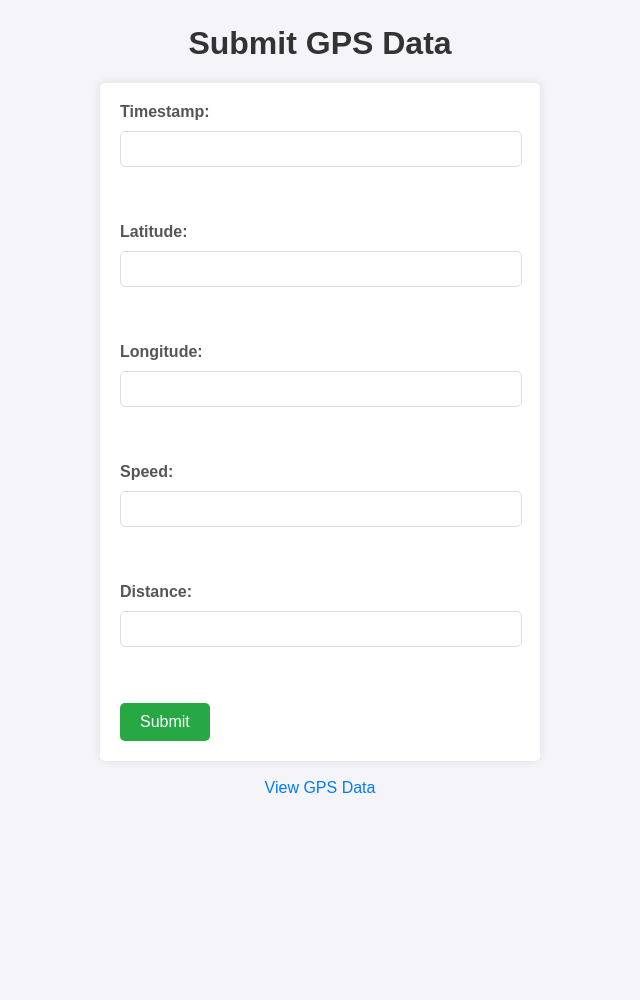
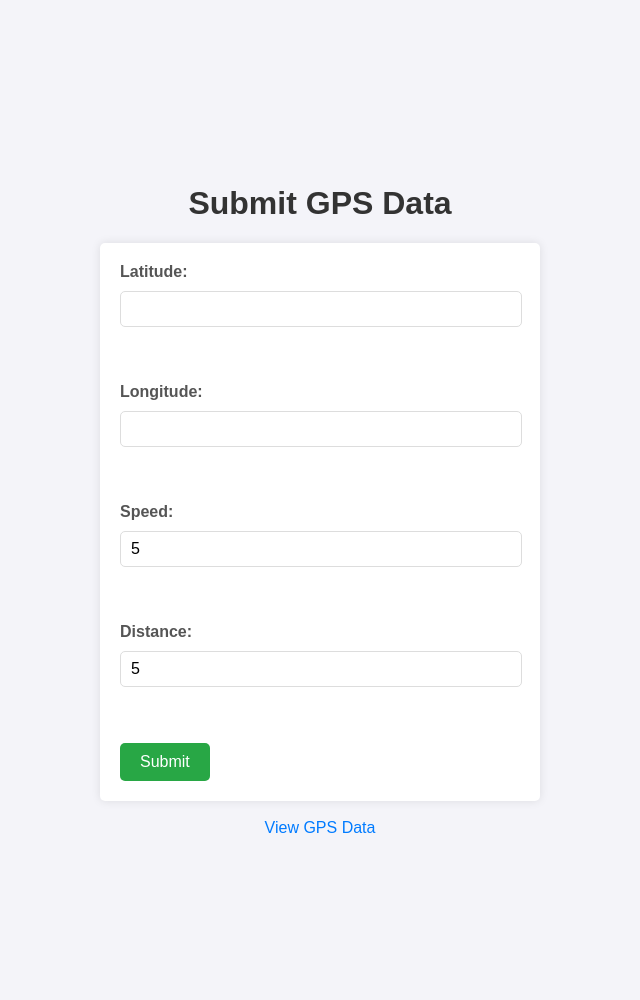
Before and after one commit to bhavesh3323/Flask, a Flask app: page /gps in a window 1280 px wide. Shown: the whole page, without its empty margins (320-960 px from the left). Before the commit the page ends 793 px from the top, so only its background shows below. Run offline with Flask 3, Linux system fonts and the light colour scheme.

Commit message:
added code

```diff
--- a/app.py
+++ b/app.py
@@ -1,5 +1,7 @@
-from flask import Flask, request, jsonify, render_template, redirect, url_for
+from flask import Flask, request, render_template, redirect, url_for
 import sqlite3
+from datetime import datetime
+import folium
 
 app = Flask(__name__)
 
@@ -22,7 +24,7 @@ conn.commit()
 def receive_gps_data():
     if request.method == 'POST':
         data = request.form  # For form data
-        timestamp = data['timestamp']
+        timestamp = datetime.now().strftime('%Y-%m-%d %H:%M:%S')  # Generate current timestamp
         latitude = data['latitude']
         longitude = data['longitude']
         speed = data['speed']
@@ -46,5 +48,23 @@ def show_gps_data():
     gps_data_dicts = [dict(timestamp=row[0], latitude=row[1], longitude=row[2], speed=row[3], distance=row[4]) for row in gps_data]
     return render_template('gps_data.html', gps_data=gps_data_dicts)
 
+@app.route('/map')
+def show_map():
+    cursor.execute('SELECT latitude, longitude FROM gps_data')
+    gps_data = cursor.fetchall()
+
+    if gps_data:
+        map_center = gps_data[0]
+        mymap = folium.Map(location=map_center, zoom_start=12)
+
+        for data in gps_data:
+            folium.Marker(location=data).add_to(mymap)
+
+        map_html = mymap._repr_html_()
+    else:
+        map_html = "<p>No GPS data available to generate the map.</p>"
+
+    return render_template('gps_map.html', map_html=map_html)
+
 if __name__ == '__main__':
     app.run(debug=True, host='0.0.0.0', port=5000)
--- a/templates/gps_data.html
+++ b/templates/gps_data.html
@@ -69,5 +69,7 @@
     </table>
     <br>
     <a href="/gps">Submit New GPS Data</a>
+    <br>
+    <a href="/map">View GPS Map</a>
 </body>
 </html>
--- a/templates/submit_data.html
+++ b/templates/submit_data.html
@@ -8,7 +8,7 @@
         body {
             font-family: Arial, sans-serif;
             background-color: #f4f4f9;
-            margin: 0;
+            margin: 100px;
             padding: 0;
             display: flex;
             justify-content: center;
@@ -64,16 +64,14 @@
 <body>
     <h1>Submit GPS Data</h1>
     <form action="/gps" method="post">
-        <label for="timestamp">Timestamp:</label><br>
-        <input type="text" id="timestamp" name="timestamp" required><br><br>
         <label for="latitude">Latitude:</label><br>
         <input type="text" id="latitude" name="latitude" required><br><br>
         <label for="longitude">Longitude:</label><br>
         <input type="text" id="longitude" name="longitude" required><br><br>
         <label for="speed">Speed:</label><br>
-        <input type="text" id="speed" name="speed" required><br><br>
+        <input type="text" id="speed" name="speed" readonly value="5" required><br><br>
         <label for="distance">Distance:</label><br>
-        <input type="text" id="distance" name="distance" required><br><br>
+        <input type="text" id="distance" name="distance" readonly value="5" required><br><br>
         <input type="submit" value="Submit">
     </form>
     <br>
```
Also changed, not shown: generate_map.py (deleted, +0 -31 lines), templates/gps_map.html (added, +16 -0 lines).
